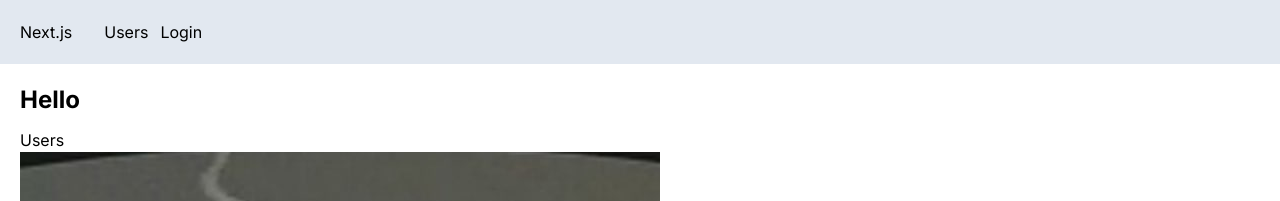
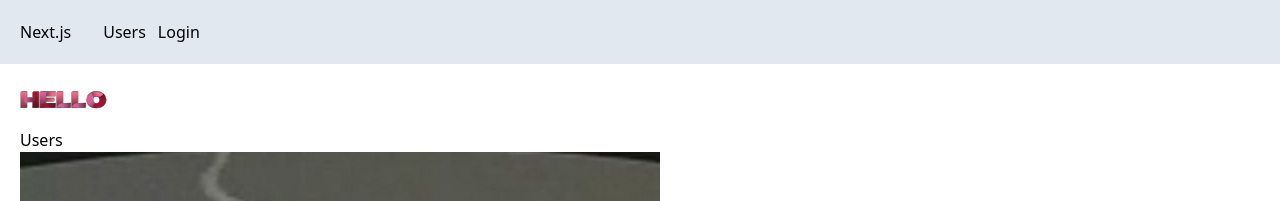
Before and after one commit to wildmakaka/Mastering-Next.js-13-with-TypeScript, a Next.js app in the folder apps/next-app/: page / in a window 1280 px wide. Shown: the top 201 px of the page. Built offline with nearby package versions, Linux system fonts and the light colour scheme; no server answers.

Commit message:
10. Optimizations | 04. Using Fonts

```diff
--- a/apps/next-app/src/app/GoogleAnaliticsScript.tsx
+++ b/apps/next-app/src/app/GoogleAnalyticsScript.tsx
@@ -1,6 +1,6 @@
 import Script from 'next/script';
 
-const GoogleAnaliticsScript = () => {
+const GoogleAnalyticsScript = () => {
   return (
     <>
       <Script async src="" />
@@ -9,4 +9,4 @@ const GoogleAnaliticsScript = () => {
   );
 };
 
-export default GoogleAnaliticsScript;
+export default GoogleAnalyticsScript;
--- a/apps/next-app/src/app/globals.css
+++ b/apps/next-app/src/app/globals.css
@@ -18,6 +18,6 @@ body {
 
 @layer base {
   h1 {
-    @apply font-bold text-2xl mb-3;
+    @apply font-bold text-2xl mb-3 font-myLocalFont;
   }
 }
--- a/apps/next-app/src/app/layout.tsx
+++ b/apps/next-app/src/app/layout.tsx
@@ -1,11 +1,22 @@
-import GoogleAnaliticsScript from '@/app/GoogleAnaliticsScript';
+import GoogleAnalyticsScript from '@/app/GoogleAnalyticsScript';
 import NavBar from '@/app/NavBar';
 import AuthProvider from '@/app/auth/Provider';
 import type { Metadata } from 'next';
-import { Inter } from 'next/font/google';
+import { Inter, Roboto } from 'next/font/google';
+import localFont from 'next/font/local';
 import './globals.css';
 
 const inter = Inter({ subsets: ['latin'] });
+
+const roboto = Roboto({
+  subsets: ['latin'],
+  weight: ['400', '500'],
+});
+
+const myLocalFont = localFont({
+  src: '../../public/fonts/ResotE-Rose-89c1.woff',
+  variable: '--font-resotE-Rose',
+});
 
 export const metadata: Metadata = {
   title: 'The Ultimate Next.js Series',
@@ -19,8 +30,8 @@ export default function RootLayout({
 }) {
   return (
     <html lang="en" data-theme="winter">
-      <GoogleAnaliticsScript />
-      <body className={inter.className}>
+      <GoogleAnalyticsScript />
+      <body className={myLocalFont.variable}>
         <AuthProvider>
           <NavBar />
           <main className="p-5">{children}</main>
--- a/apps/next-app/tailwind.config.ts
+++ b/apps/next-app/tailwind.config.ts
@@ -8,6 +8,9 @@ const config: Config = {
   ],
   theme: {
     extend: {
+      fontFamily: {
+        myLocalFont: 'var(--font-resotE-Rose)',
+      },
       backgroundImage: {
         'gradient-radial': 'radial-gradient(var(--tw-gradient-stops))',
         'gradient-conic':
```
Also changed, not shown: apps/next-app/public/fonts/ResotE-Rose-89c1.woff (added), 1 other file (tests, documents, lock files or other folders).
